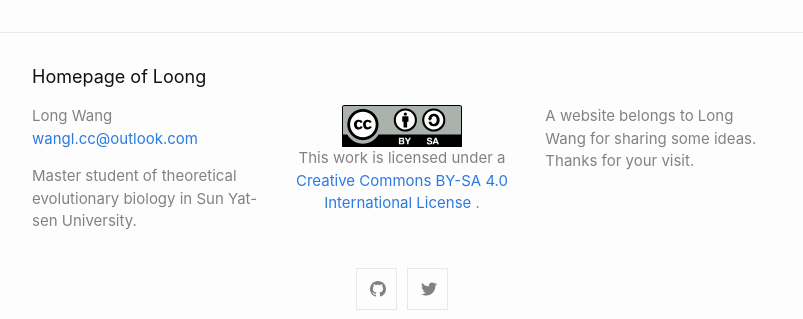
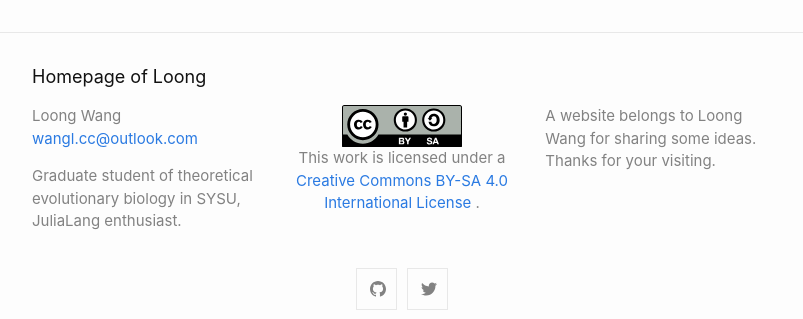
Before and after one commit to wangl-cc/wangl-cc.github.io, a Jekyll site: the page built from index.html, in a window 1280 px wide. Shown: the part 555-874 px from the top of the page, without its empty margins (238-1041 px from the left). Built offline with Jekyll 4.4.1, drawn with Linux system fonts in a browser that asks for light colours.

Commit message:
Update descriptions

```diff
--- a/_config.yml
+++ b/_config.yml
@@ -4,18 +4,19 @@ url: wangl-cc.github.io
 license: by-sa
 
 description: >
-  A website belongs to Long Wang for sharing some ideas.
-  Thanks for your visit.
+  A website belongs to Loong Wang for sharing some ideas.
+  Thanks for your visiting.
 
 # author configs
 author:
-  name: Long Wang
+  name: Loong Wang
   email: wangl.cc@outlook.com
   social_links:
     github: wangl-cc
     twitter: LoongWANG3
   description: |
-    Master student of theoretical evolutionary biology in Sun Yat-sen University.
+    Graduate student of theoretical evolutionary biology in SYSU, JuliaLang enthusiast.
+
 
 
 # Other options
```
